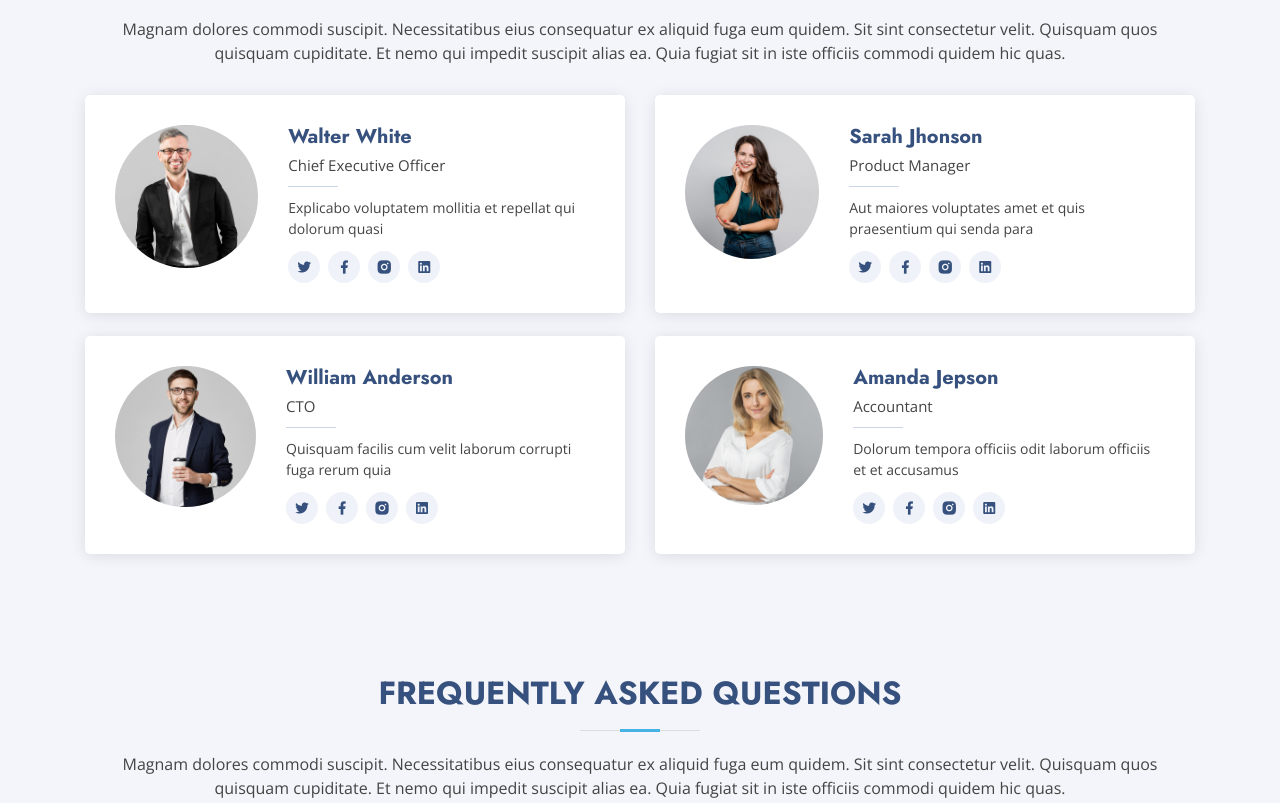
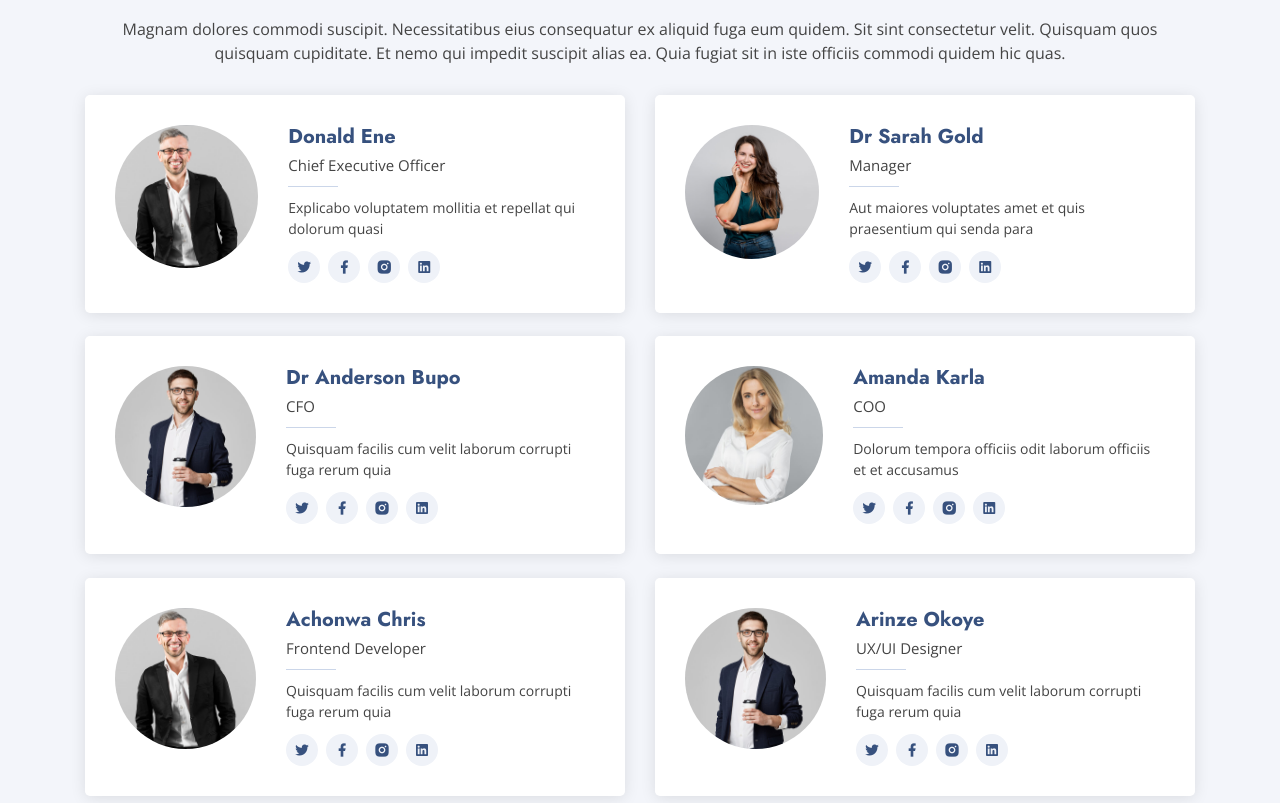
Before and after one commit to ciliumgroupdev/ciliumweb, a plain HTML site: page index.html in a window 1280 px wide. Shown: the part 3629-4432 px from the top of the page. Drawn offline with nearby package versions, Linux system fonts and the light colour scheme.

Commit message:
added two more row on teams and edited footer

```diff
--- a/index.html
+++ b/index.html
@@ -179,7 +179,7 @@
               prefer
               challenging tasks that give us opportunities to work on the edge of our capabilities. We assist our
               clients carry
-              out their businesses and we are timely in delivering our client�s products.
+              out their businesses and we are timely in delivering our clients products.
 
             </p>
             <a href="#" class="btn-learn-more">Learn More</a>
@@ -540,7 +540,7 @@
             <div class="member d-flex align-items-start" data-aos="zoom-in" data-aos-delay="100">
               <div class="pic"><img src="assets/img/team/team-1.jpg" class="img-fluid" alt=""></div>
               <div class="member-info">
-                <h4>Walter White</h4>
+                <h4>Donald Ene</h4>
                 <span>Chief Executive Officer</span>
                 <p>Explicabo voluptatem mollitia et repellat qui dolorum quasi</p>
                 <div class="social">
@@ -557,8 +557,8 @@
             <div class="member d-flex align-items-start" data-aos="zoom-in" data-aos-delay="200">
               <div class="pic"><img src="assets/img/team/team-2.jpg" class="img-fluid" alt=""></div>
               <div class="member-info">
-                <h4>Sarah Jhonson</h4>
-                <span>Product Manager</span>
+                <h4>Dr Sarah Gold</h4>
+                <span> Manager</span>
                 <p>Aut maiores voluptates amet et quis praesentium qui senda para</p>
                 <div class="social">
                   <a href=""><i class="ri-twitter-fill"></i></a>
@@ -574,8 +574,8 @@
             <div class="member d-flex align-items-start" data-aos="zoom-in" data-aos-delay="300">
               <div class="pic"><img src="assets/img/team/team-3.jpg" class="img-fluid" alt=""></div>
               <div class="member-info">
-                <h4>William Anderson</h4>
-                <span>CTO</span>
+                <h4>Dr Anderson Bupo</h4>
+                <span>CFO</span>
                 <p>Quisquam facilis cum velit laborum corrupti fuga rerum quia</p>
                 <div class="social">
                   <a href=""><i class="ri-twitter-fill"></i></a>
@@ -591,9 +591,46 @@
             <div class="member d-flex align-items-start" data-aos="zoom-in" data-aos-delay="400">
               <div class="pic"><img src="assets/img/team/team-4.jpg" class="img-fluid" alt=""></div>
               <div class="member-info">
-                <h4>Amanda Jepson</h4>
-                <span>Accountant</span>
+                <h4>Amanda Karla</h4>
+                <span>COO</span>
                 <p>Dolorum tempora officiis odit laborum officiis et et accusamus</p>
+                <div class="social">
+                  <a href=""><i class="ri-twitter-fill"></i></a>
+                  <a href=""><i class="ri-facebook-fill"></i></a>
+                  <a href=""><i class="ri-instagram-fill"></i></a>
+                  <a href=""> <i class="ri-linkedin-box-fill"></i> </a>
+                </div>
+              </div>
+            </div>
+          </div>
+
+
+          <div class="col-lg-6 mt-4">
+            <div class="member d-flex align-items-start" data-aos="zoom-in" data-aos-delay="300">
+              <div class="pic"><img src="assets/img/team/team-1.jpg" class="img-fluid" alt=""></div>
+              <div class="member-info">
+                <h4> Achonwa Chris</h4>
+                <span> Frontend Developer </span>
+                <p>Quisquam facilis cum velit laborum corrupti fuga rerum quia</p>
+                <div class="social">
+                  <a href=""><i class="ri-twitter-fill"></i></a>
+                  <a href=""><i class="ri-facebook-fill"></i></a>
+                  <a href=""><i class="ri-instagram-fill"></i></a>
+                  <a href=""> <i class="ri-linkedin-box-fill"></i> </a>
+                </div>
+              </div>
+            </div>
+          </div>
+
+
+
+          <div class="col-lg-6 mt-4">
+            <div class="member d-flex align-items-start" data-aos="zoom-in" data-aos-delay="300">
+              <div class="pic"><img src="assets/img/team/team-3.jpg" class="img-fluid" alt=""></div>
+              <div class="member-info">
+                <h4>Arinze Okoye</h4>
+                <span>UX/UI Designer</span>
+                <p>Quisquam facilis cum velit laborum corrupti fuga rerum quia</p>
                 <div class="social">
                   <a href=""><i class="ri-twitter-fill"></i></a>
                   <a href=""><i class="ri-facebook-fill"></i></a>
@@ -881,8 +918,8 @@
             <h4>Useful Links</h4>
             <ul>
               <li><i class="bx bx-chevron-right"></i> <a href="#">Home</a></li>
-              <li><i class="bx bx-chevron-right"></i> <a href="#">About us</a></li>
-              <li><i class="bx bx-chevron-right"></i> <a href="#">Services</a></li>
+              <li><i class="bx bx-chevron-right"></i> <a href="#about">About us</a></li>
+              <li><i class="bx bx-chevron-right"></i> <a href="#services">Services</a></li>
               <li><i class="bx bx-chevron-right"></i> <a href="#">Terms of service</a></li>
               <li><i class="bx bx-chevron-right"></i> <a href="#">Privacy policy</a></li>
             </ul>
@@ -891,10 +928,10 @@
           <div class="col-lg-3 col-md-6 footer-links">
             <h4>Our Services</h4>
             <ul>
-              <li><i class="bx bx-chevron-right"></i> <a href="#">Web Development</a></li>
-              <li><i class="bx bx-chevron-right"></i> <a href="#">UX/UI Design</a></li>
-              <li><i class="bx bx-chevron-right"></i> <a href="#">Network & Communication</a></li>
-              <li><i class="bx bx-chevron-right"></i> <a href="#">Mobile Development</a></li>
+              <li><i class="bx bx-chevron-right"></i> <a href="#services">Web Development</a></li>
+              <li><i class="bx bx-chevron-right"></i> <a href="#services">UX/UI Design</a></li>
+              <li><i class="bx bx-chevron-right"></i> <a href="#services">Network & Communication</a></li>
+              <li><i class="bx bx-chevron-right"></i> <a href="#services">Mobile Development</a></li>
             </ul>
           </div>
 
```
